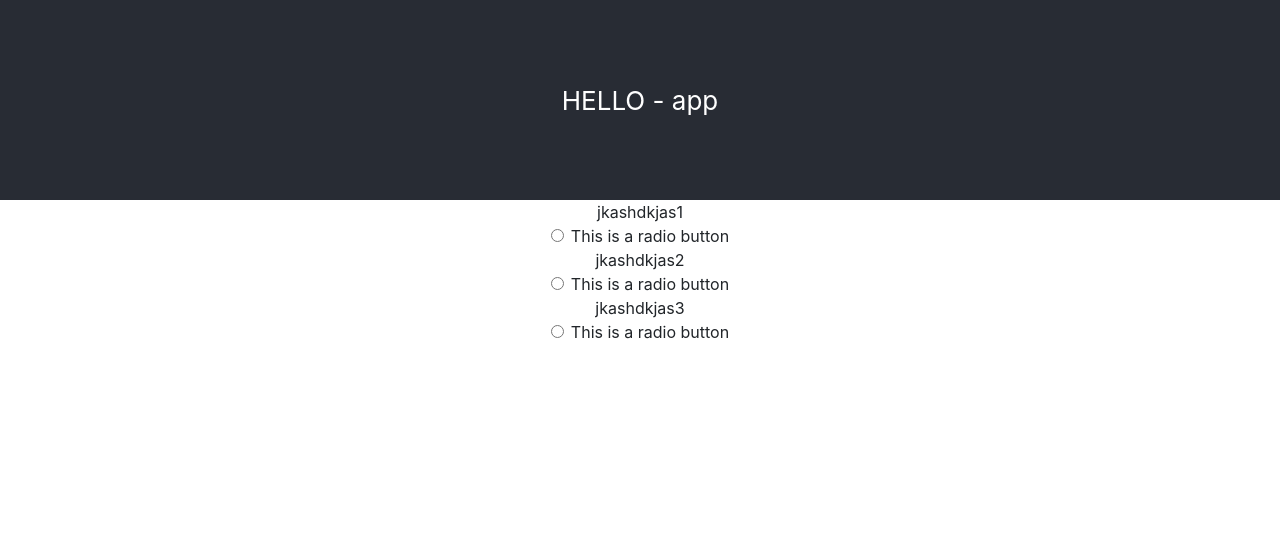
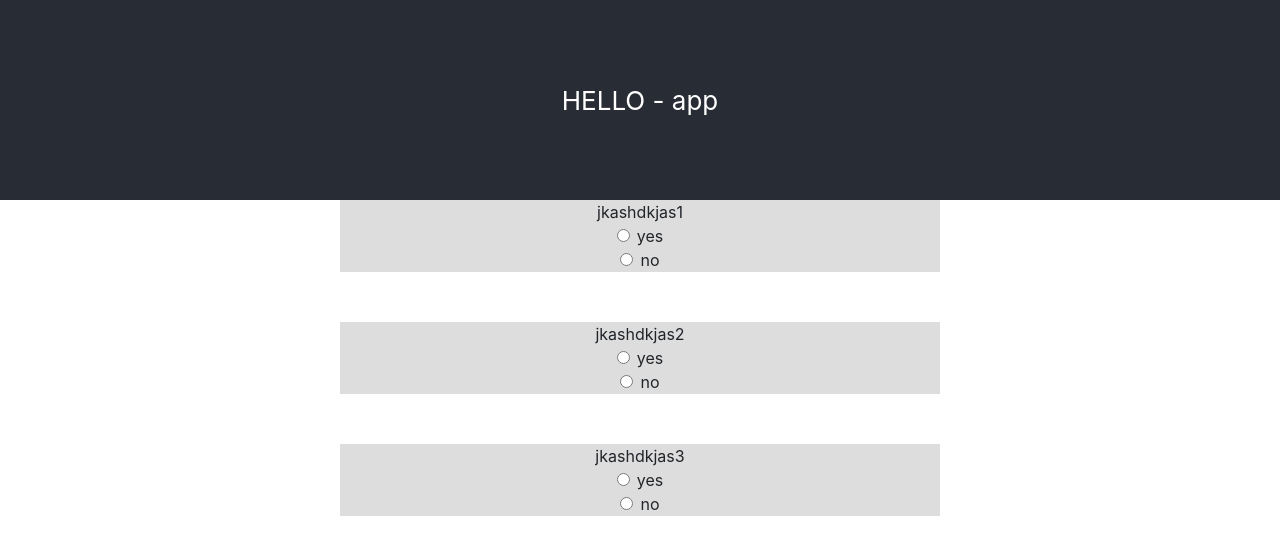
Before and after one commit to felixcs1/hackday2018, a React (Create React App) app in the folder hackday/: page /user in a window 1280 px wide. Shown: the top 554 px of the page. Built offline with nearby package versions, Linux system fonts and the light colour scheme; data requests are answered from the project's data file.

Commit message:
Display question and answers

```diff
--- a/hackday/src/components/user/User.js
+++ b/hackday/src/components/user/User.js
@@ -28,6 +28,7 @@ class User extends Component {
                 <AnswerContainer
                     questionText={item.questionText}
                     questionId={item.id}
+                    questionAnswers={item.answers}
                 />
             );
         });
--- /dev/null
+++ b/hackday/src/components/user/answer-container.css
@@ -0,0 +1,7 @@
+.answer-container {
+    background: #DDD;
+    width: 600px;
+    margin-bottom: 50px;
+    margin-left: auto;
+    margin-right: auto;
+}
--- a/hackday/src/components/user/answer-container.js
+++ b/hackday/src/components/user/answer-container.js
@@ -1,5 +1,6 @@
 import React from 'react';
 import {FormGroup, Label, Input, Fade} from 'reactstrap';
+import './answer-container.css';
 
 export default class AnswerContainer extends React.Component {
     constructor(props) {
@@ -8,22 +9,25 @@ export default class AnswerContainer extends React.Component {
 
     render() {
         return (
-            <div>
+            <div className="answer-container">
                 <div>{this.props.questionText}</div>
-                <FormGroup check>
-                    <Label check>
-                        <Input type="radio" name={`radio-${this.props.questionId}`} />{' '}
-                        This is a radio button
-                    </Label>
+                <FormGroup>
+                    {this.props.questionAnswers.map(
+                        (ans) => { return this.makeAnswer(this.props.questionId, ans) }
+                    )}
                 </FormGroup>
             </div>
         );
     }
 
-
-    // toggle() {
-    //     this.setState({
-    //         fadeIn: !this.state.fadeIn
-    //     });
-    // }
+    makeAnswer(questionId, answerText) {
+        return (
+            <FormGroup check>
+                <Label check>
+                    <Input type="radio" name={`radio-${questionId}`}/>{' '}
+                    {answerText}
+                </Label>
+            </FormGroup>
+        );
+    }
 };
```
